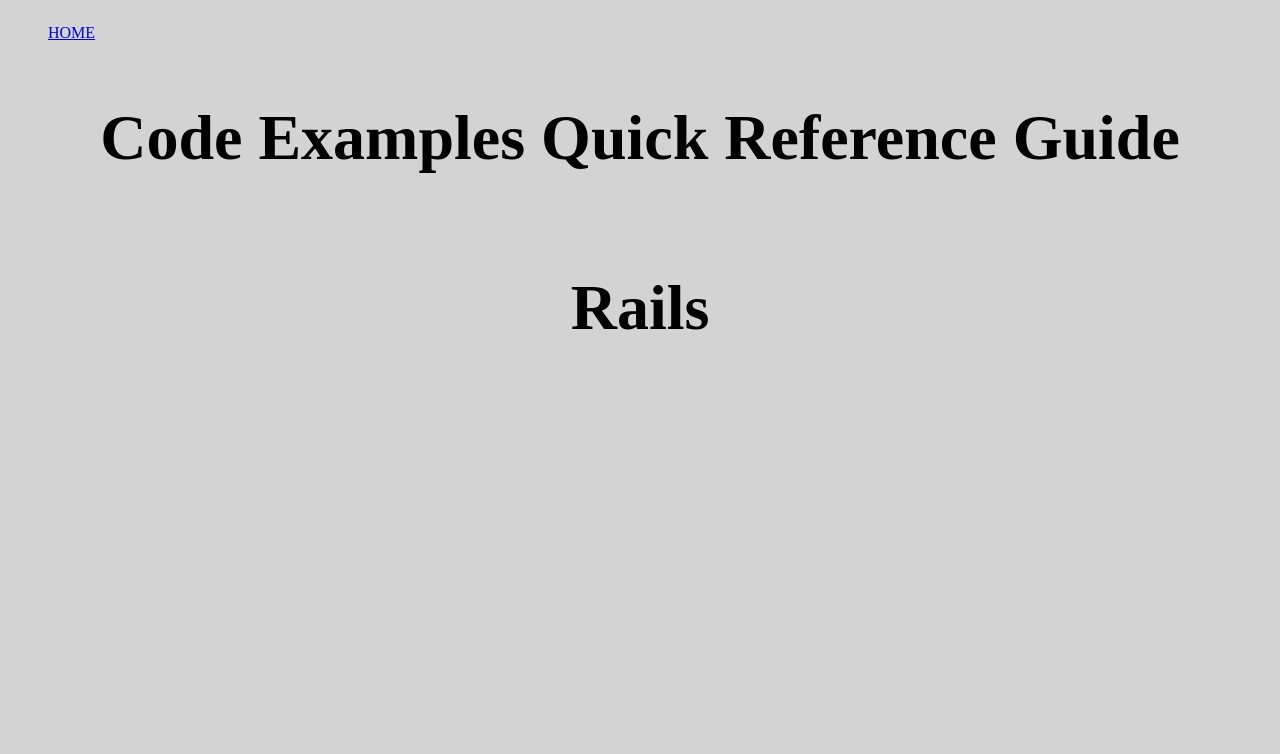
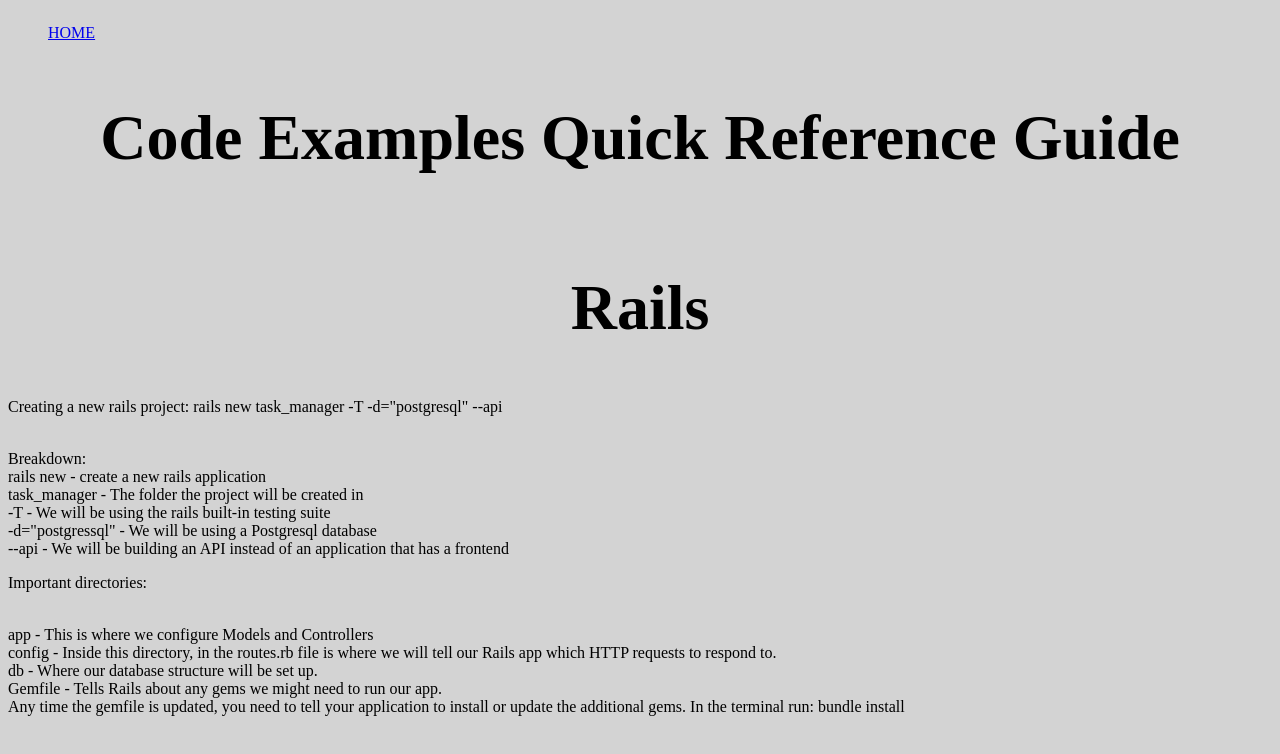
Before and after one commit to MiTOBrien/code_example_qr, a plain HTML site: page index.html in a window 1280 px wide. Both pictures are taken after a click on the button "Rails Examples". Drawn offline with Linux system fonts and the light colour scheme.

Commit message:
Added to the Rails section

```diff
--- a/index.html
+++ b/index.html
@@ -164,6 +164,19 @@
         </section>
         <section id="rails" class="hidden">
             <h2 >Rails</h2>
+            <p>Creating a new rails project: rails new task_manager -T -d="postgresql" --api</p>
+            <br />Breakdown:
+            <br />rails new - create a new rails application
+            <br />task_manager - The folder the project will be created in
+            <br />-T - We will be using the rails built-in testing suite
+            <br />-d="postgressql" - We will be using a Postgresql database
+            <br />--api - We will be building an API instead of an application that has a frontend
+            <p>Important directories:</p>
+            <br />app - This is where we configure Models and Controllers
+            <br />config - Inside this directory, in the routes.rb file is where we will tell our Rails app which HTTP requests to respond to.
+            <br />db - Where our database structure will be set up.
+            <br />Gemfile - Tells Rails about any gems we might need to run our app.
+            <br />Any time the gemfile is updated, you need to tell your application to install or update the additional gems. In the terminal run: bundle install
         </section>
         <footer>
 
```
